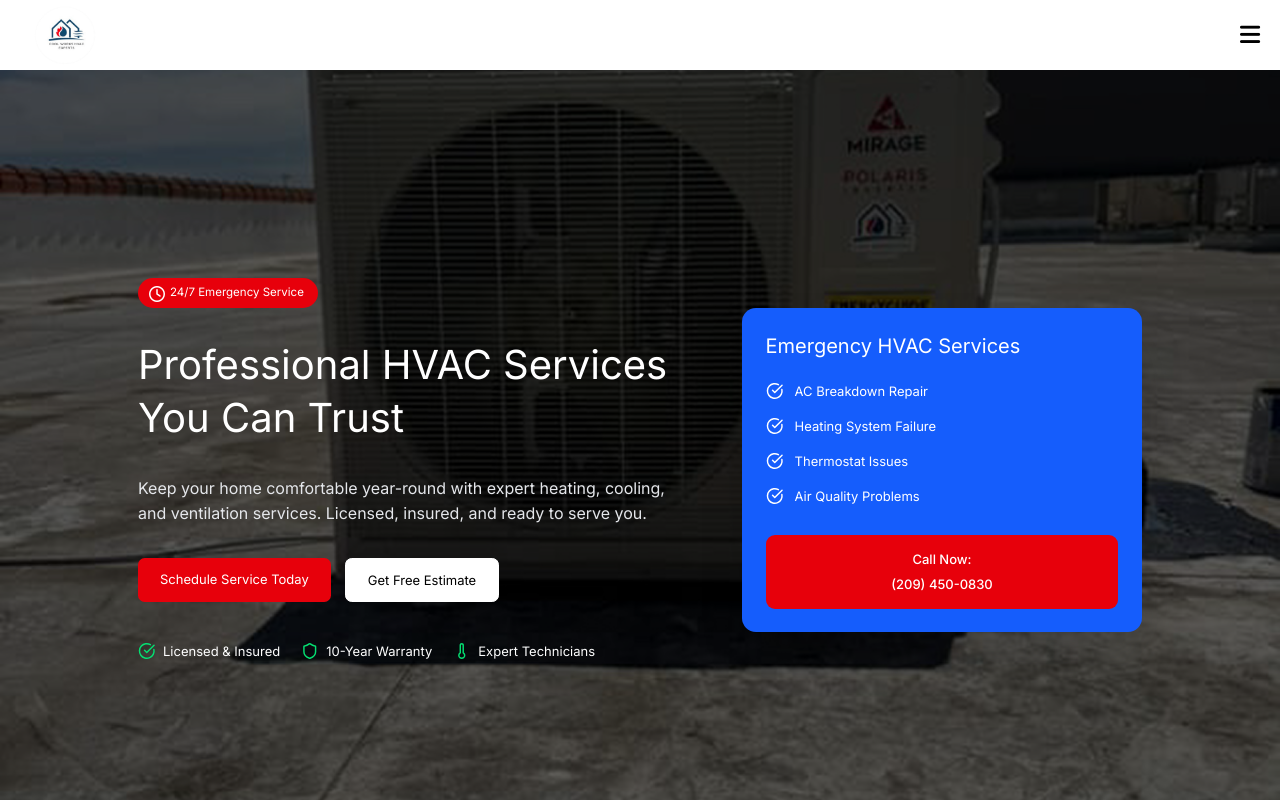
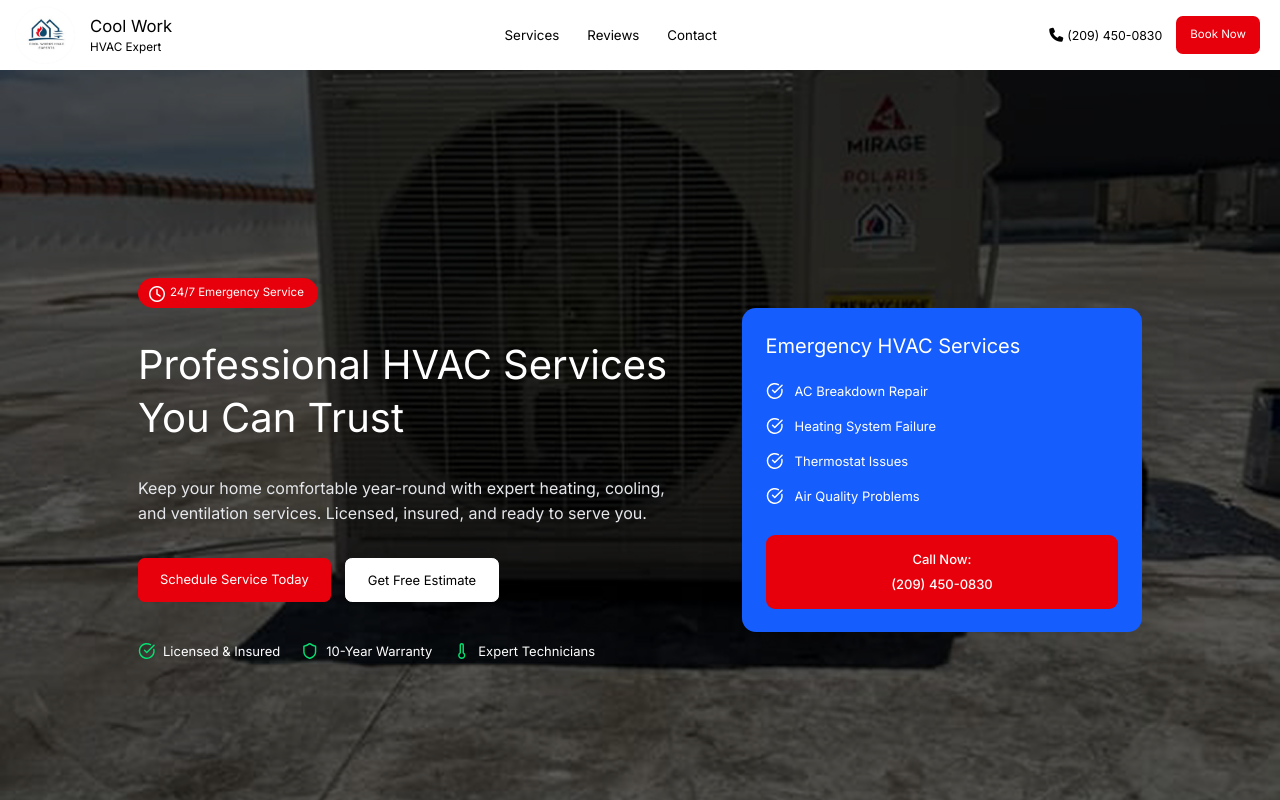
Before and after one commit to Mariii209/coolworks, a React (Create React App) app: page / in a window 1280 px wide. Shown: the top 800 px of the page. Built offline with nearby package versions, Linux system fonts and the light colour scheme.

Commit message:
Add section IDs for navigation, update NavBar layout, and adjust padding

```diff
--- a/src/Customers.js
+++ b/src/Customers.js
@@ -3,7 +3,7 @@ import "./Customers.css";
 
 export default function Customers() {
   return (
-    <div className="Customers">
+    <div className="Customers" id="reviews">
       <h2>What Our Customers Say</h2>
       <p className="CustomersDescription">
         Don't just take our word for it. Here's what homeowners throughout the
--- a/src/NavBar.css
+++ b/src/NavBar.css
@@ -1,9 +1,83 @@
 .NavBar .NavBarInfo {
   background: #ffffff;
-  padding: 5px 20px;
+  padding: 5px 20px 5px 0;
   display: flex;
   justify-content: space-between;
   align-items: center;
+}
+
+.NavBar .NavBarInfo .MainLogoInfo {
+  display: flex;
+  align-items: center;
+}
+
+.NavBar .NavBarInfo .MainLogoInfo h2 {
+  color: #000;
+  font-size: 16.68px;
+  font-style: normal;
+  font-weight: 400;
+  line-height: 24.5px;
+}
+
+.NavBar .NavBarInfo .MainLogoInfo p {
+  color: #000;
+  font-size: 11.723px;
+  font-style: normal;
+  font-weight: 400;
+  line-height: 17.5px;
+}
+
+.NavBar .NavBarInfo .LinksContainer {
+  display: flex;
+  gap: 28px;
+}
+
+.NavBar .NavBarInfo .LinksContainer a {
+  color: #000;
+  font-size: 13.344px;
+  font-style: normal;
+  font-weight: 400;
+  line-height: 21px;
+  text-decoration: none;
+}
+
+.NavBar .NavBarInfo .BookingContainer {
+  display: flex;
+  align-items: center;
+  gap: 14px;
+}
+
+.NavBar .NavBarInfo .BookingContainer .PhomeInfo {
+  display: flex;
+  align-items: center;
+  gap: 4px;
+  text-decoration: none;
+}
+
+.NavBar .NavBarInfo .BookingContainer .PhomeInfo i {
+  font-size: 14px;
+  color: #000000;
+}
+
+.NavBar .NavBarInfo .BookingContainer .PhomeInfo p {
+  color: #000;
+  font-size: 12.359px;
+  font-style: normal;
+  font-weight: 400;
+  line-height: 21px;
+}
+
+.NavBar .NavBarInfo .BookingContainer .BookNow {
+  border-radius: 6.75px;
+  background: #e7000b;
+  padding: 10px 14px;
+  color: #fff;
+  text-align: center;
+  font-size: 11.531px;
+  font-style: normal;
+  font-weight: 400;
+  line-height: 17.5px;
+  text-decoration: none;
 }
 
 .NavBar .NavBarInfo img {
@@ -17,6 +91,7 @@
   font-size: 23px;
   cursor: pointer;
   color: black;
+  display: none;
 }
 
 /* Dark overlay when menu is open */
@@ -131,18 +206,25 @@
   margin: 0;
 }
 
-.NavBar .SideMenu .NavContactInfo ul li {
+.NavBar .SideMenu .NavContactInfo ul li p {
   padding: 10px 0;
   display: flex;
   align-items: center;
   gap: 10px;
   cursor: pointer;
   color: #101828;
-  font-family: Inter;
   font-size: 13.344px;
   font-style: normal;
   font-weight: 400;
   line-height: 21px;
+}
+
+.NavBar .SideMenu .NavContactInfo ul li a {
+  display: flex;
+  align-items: center;
+  gap: 14px;
+  text-decoration: none;
+  color: #101828;
 }
 
 .NavBar .SideMenu .NavContactInfo ul li i {
@@ -166,3 +248,17 @@
   font-weight: bold;
   cursor: pointer;
 }
+
+@media (max-width: 765px) {
+  .NavBar .NavBarInfo .MenuToggle {
+    display: block;
+  }
+
+  .NavBar .NavBarInfo .LinksContainer {
+    display: none;
+  }
+
+  .NavBar .NavBarInfo .BookingContainer {
+    display: none;
+  }
+}
--- a/src/NavBar.js
+++ b/src/NavBar.js
@@ -7,7 +7,30 @@ export default function NavBar() {
   return (
     <div className="NavBar">
       <nav className="NavBarInfo">
-        <img src="/logo.jpg" alt="" />
+        <div className="MainLogoInfo">
+          <img src="/logo.jpg" alt="" />
+          <div className="BusinessName">
+            <h2>Cool Work</h2>
+            <p>HVAC Expert</p>
+          </div>
+        </div>
+
+        <div className="LinksContainer">
+          <a href="#servies">Services</a>
+          <a href="#reviews">Reviews</a>
+          <a href="#schedule-service">Contact</a>
+        </div>
+
+        <div className="BookingContainer">
+          <a href="tel:2094500830" className="PhomeInfo">
+            <i className="fa-solid fa-phone"></i>
+            <p>(209) 450-0830</p>
+          </a>
+          <a href="#schedule-service" className="BookNow">
+            Book Now
+          </a>
+        </div>
+
         <button
           className="MenuToggle"
           onClick={() => setShowMenu(true)}
@@ -46,13 +69,22 @@ export default function NavBar() {
           <p className="MenuSectionTitle">Navigation</p>
           <ul>
             <li>
-              <i className="fa-solid fa-screwdriver-wrench"></i> Services
+              <a href="#servies">
+                <i className="fa-solid fa-screwdriver-wrench"></i>
+                <p>Services</p>
+              </a>
             </li>
             <li>
-              <i className="fa-regular fa-star"></i> Reviews
+              <a href="#reviews">
+                <i className="fa-regular fa-star"></i>
+                <p>Reviews</p>
+              </a>
             </li>
             <li>
-              <i className="fa-regular fa-envelope"></i> Contact
+              <a href="#schedule-service">
+                <i className="fa-regular fa-envelope"></i>
+                <p>Contact</p>
+              </a>
             </li>
           </ul>
 
@@ -60,20 +92,34 @@ export default function NavBar() {
           <p className="MenuSectionTitle">Contact Info</p>
           <ul>
             <li>
-              <i className="fa-solid fa-phone"></i> (209) 450-0830
+              <a href="tel:2094500830">
+                <i className="fa-solid fa-phone"></i>
+                <p>(209) 450-0830</p>
+              </a>
             </li>
             <li>
-              <i className="fa-solid fa-envelope"></i> humbertos550@icloud.com
+              <a href="mailto:humbertosanchez556@gmail.com">
+                <i className="fa-solid fa-envelope"></i>
+                <p>humbertos550@icloud.com</p>
+              </a>
             </li>
             <li>
-              <i className="fa-solid fa-location-dot"></i> 3009 McKittrick Ct,
-              Ceres, CA
+              <a
+                href="https://www.google.com/maps/search/?api=1&query=3009+McKittrick+Ct+Ceres+CA+95307"
+                target="_blank"
+                rel="noopener noreferrer"
+              >
+                <i className="fa-solid fa-location-dot"></i>{" "}
+                <p>3009 McKittrick Ct, Ceres, CA</p>
+              </a>
             </li>
           </ul>
 
           {/* Footer Button */}
           <div className="MenuFooter">
-            <button className="EmergencyBtn">Book Emergency Service</button>
+            <a href="#schedule-service">
+              <button className="EmergencyBtn">Book Emergency Service</button>
+            </a>
           </div>
         </div>
       </div>
--- a/src/Services.js
+++ b/src/Services.js
@@ -5,7 +5,7 @@ import "./Services.css";
 
 export default function Services() {
   return (
-    <div className="Services">
+    <div className="Services" id="servies">
       <h2>Our HVAC Services</h2>
       <p className="ServiceDescription">
         Professional heating, ventilation, and air conditioning services for
```
